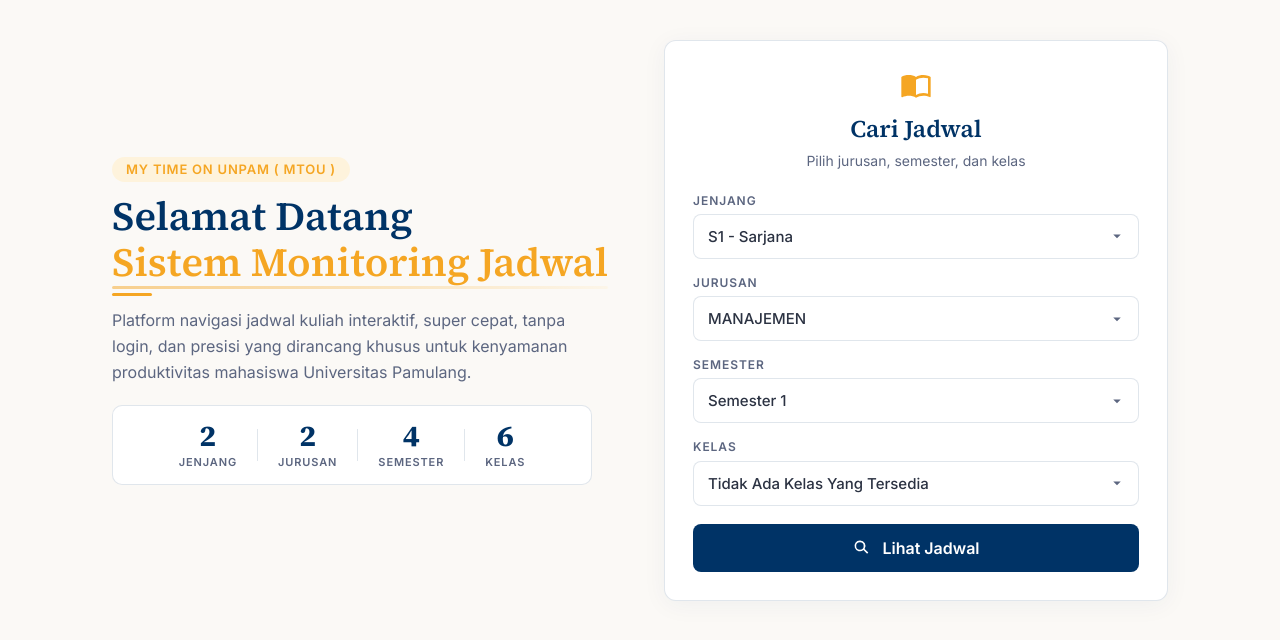
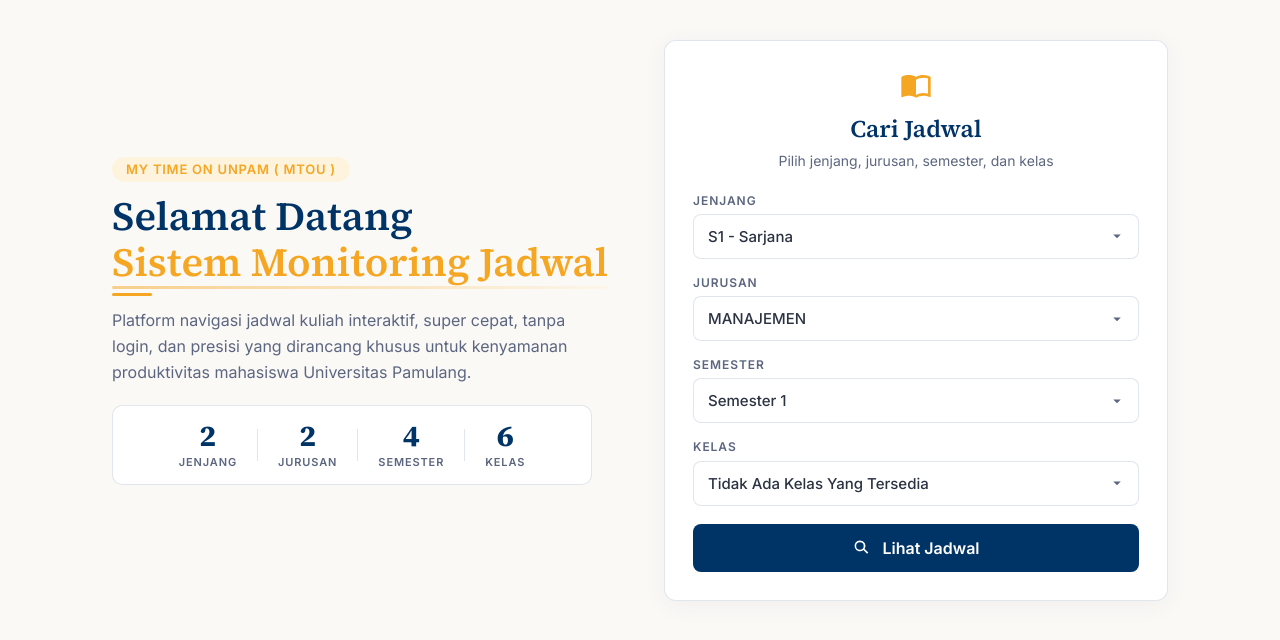
Before and after one commit to fdlannda/mytimeonunpam, a Flask app: page / in a window 1280 px wide. Shown: the part 70-710 px from the top of the page. Run offline with Flask 3, Linux system fonts and the light colour scheme; data that the repository does not hold is empty.

Commit message:
update home.html

```diff
--- a/templates/home.html
+++ b/templates/home.html
@@ -192,7 +192,7 @@
 
                         <h3 class="form-title">Cari Jadwal</h3>
 
-                        <p class="form-subtitle">Pilih jurusan, semester, dan kelas</p>
+                        <p class="form-subtitle">Pilih jenjang, jurusan, semester, dan kelas</p>
 
                     </div>
 
```
